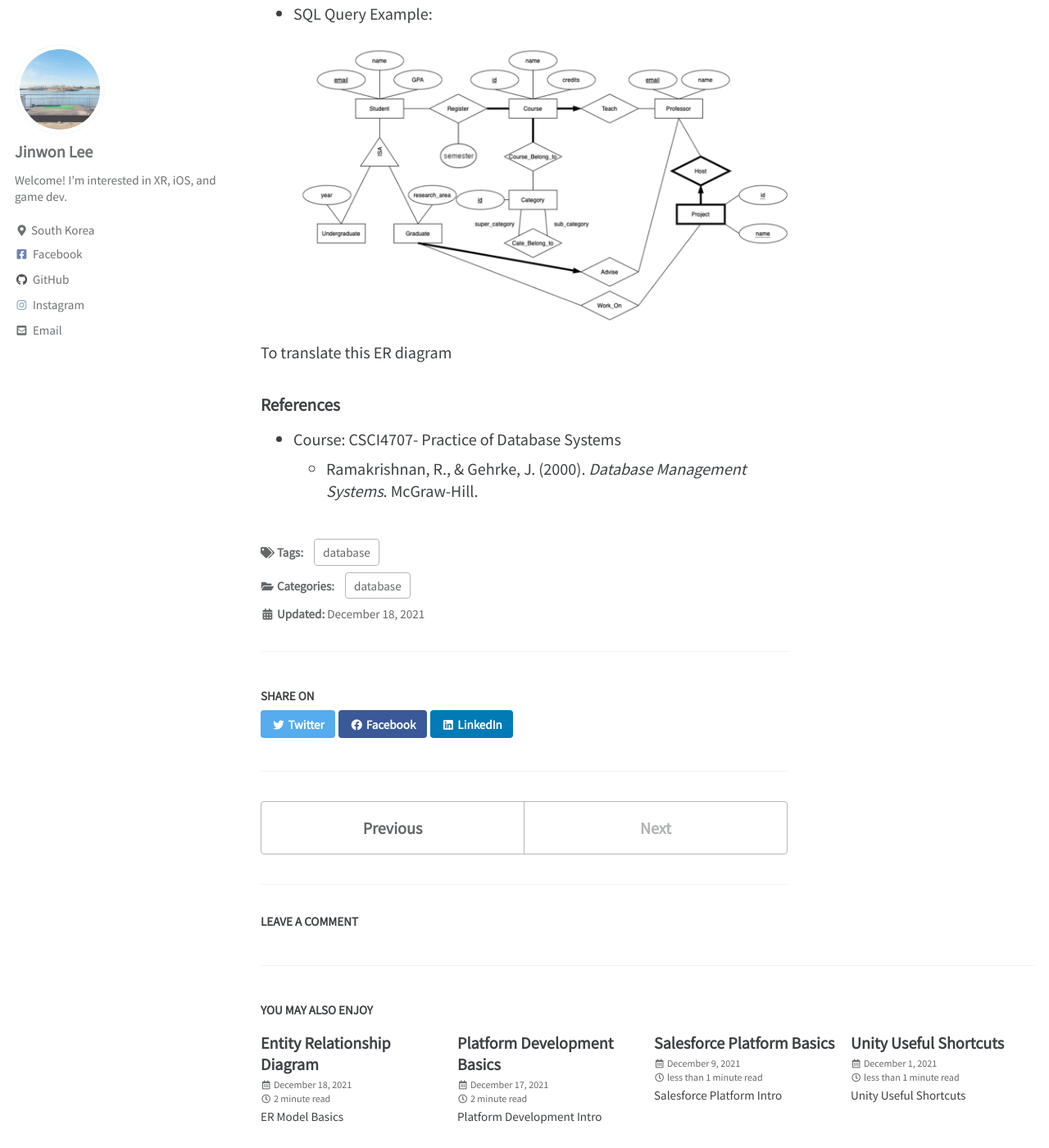
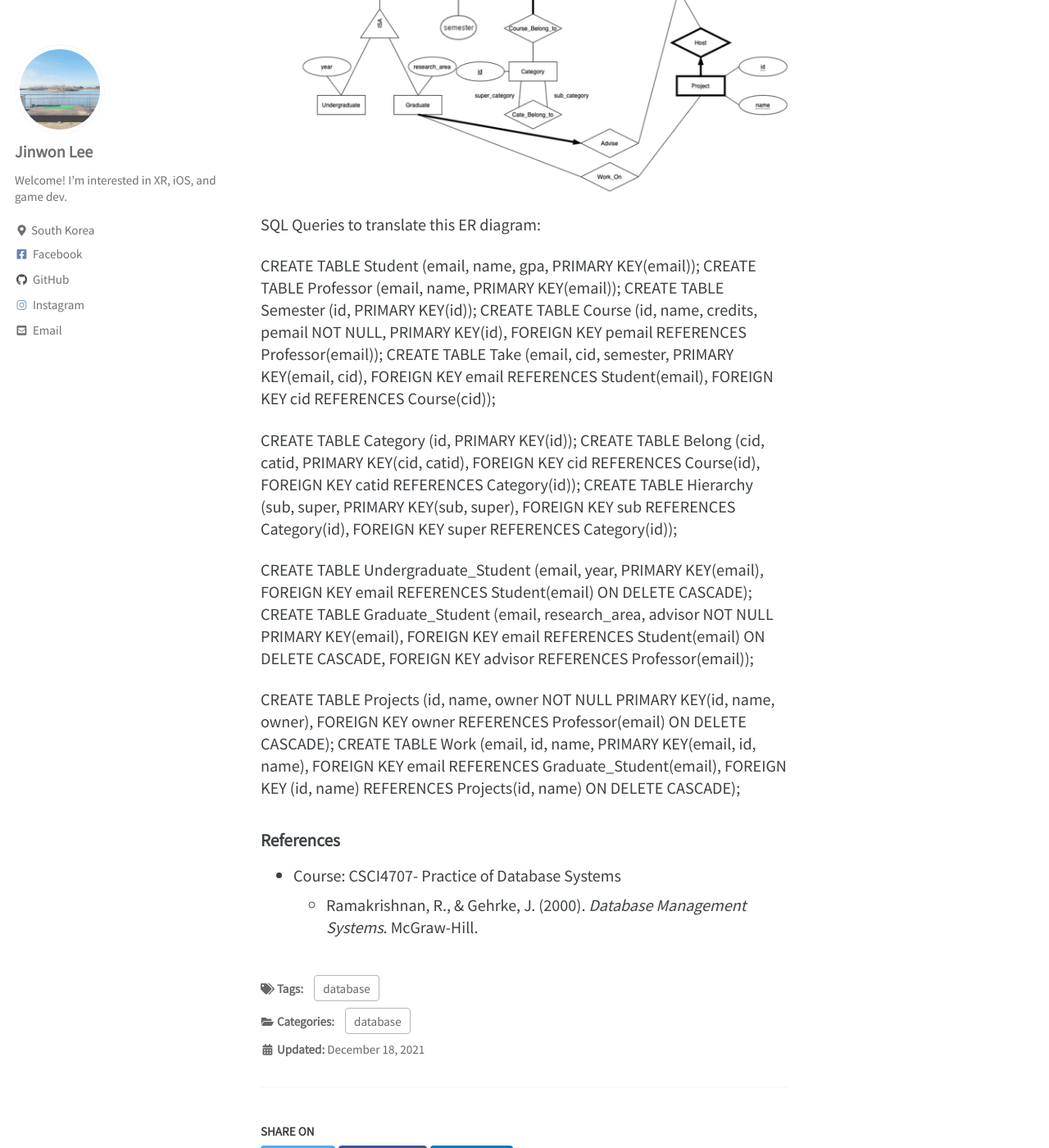
Before and after one commit to lookalee/lookalee.github.io, a Jekyll site: the page built from _posts/2021-12-18-relational-model.md, in a window 1280 px wide and 1400 px high, scrolled down 667 px. Shown: the whole window at 82% size. Built offline with Jekyll 4.4.1, drawn with Linux system fonts in a browser that asks for light colours; cached includes are drawn as plain includes; comment, search, counter and statistics services are not loaded; some of the changed text lies outside the part shown.

Commit message:
Edited Relational Model post

```diff
--- a/_posts/2021-12-18-relational-model.md
+++ b/_posts/2021-12-18-relational-model.md
@@ -10,7 +10,7 @@ categories: database
 
 - Relational Model is the most widely used model. A relation can be thought of a set of rows (or tuples) of records.
 
-  ex) ![image-20211218051306350](/assets/images/image-20211218051306350.png)
+  ex) <img src="/assets/images/Screen Shot 2021-12-18 at 5.13.01 AM.png" alt="Screen Shot 2021-12-18 at 5.13.01 AM" style="zoom:33%;" />
 
   ^ this is a Students relation that with cardinality of 3 and degree of 5, where all rows are distinct.
 
@@ -18,7 +18,40 @@ categories: database
 
   ![image-20211218051522206](/assets/images/image-20211218051522206.png)
 
-To translate this ER diagram
+SQL Queries to translate this ER diagram:
+
+CREATE TABLE Student (email, name, gpa, PRIMARY KEY(email));
+CREATE TABLE Professor (email, name, PRIMARY KEY(email));
+CREATE TABLE Semester (id, PRIMARY KEY(id)); CREATE TABLE Course (id, name, credits, pemail NOT NULL,
+		PRIMARY KEY(id),
+		FOREIGN KEY pemail REFERENCES Professor(email));
+CREATE TABLE Take (email, cid, semester,
+		PRIMARY KEY(email, cid),
+		FOREIGN KEY email REFERENCES Student(email),
+		FOREIGN KEY cid REFERENCES Course(cid));
+
+CREATE TABLE Category (id, PRIMARY KEY(id)); CREATE TABLE Belong (cid, catid,
+		PRIMARY KEY(cid, catid),
+		FOREIGN KEY cid REFERENCES Course(id),
+		FOREIGN KEY catid REFERENCES Category(id)); CREATE TABLE Hierarchy (sub, super,
+		PRIMARY KEY(sub, super),
+		FOREIGN KEY sub REFERENCES Category(id), 		FOREIGN KEY super REFERENCES Category(id));
+
+CREATE TABLE Undergraduate_Student (email, year,
+		PRIMARY KEY(email),
+		FOREIGN KEY email REFERENCES Student(email) ON DELETE CASCADE);
+CREATE TABLE Graduate_Student (email, research_area, advisor NOT NULL
+		PRIMARY KEY(email),
+		FOREIGN KEY email REFERENCES Student(email) ON DELETE CASCADE,
+		FOREIGN KEY advisor REFERENCES Professor(email));
+
+CREATE TABLE Projects (id, name, owner NOT NULL
+		PRIMARY KEY(id, name, owner),
+		FOREIGN KEY owner REFERENCES Professor(email) ON DELETE CASCADE);
+CREATE TABLE Work (email, id, name,
+		PRIMARY KEY(email, id, name),
+		FOREIGN KEY email REFERENCES Graduate_Student(email),
+		FOREIGN KEY (id, name) REFERENCES Projects(id, name) ON DELETE CASCADE);
 
 #### References
 
```
Also changed, not shown: assets/images/Screen Shot 2021-12-18 at 5.13.01 AM.png (added).
